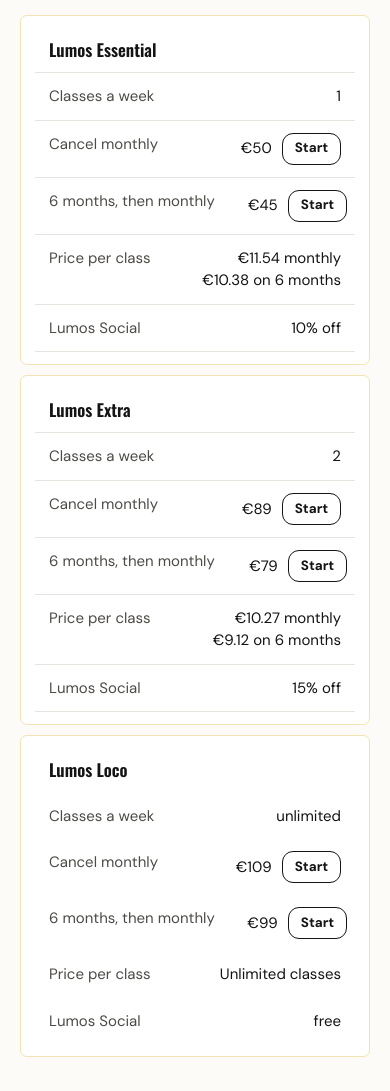
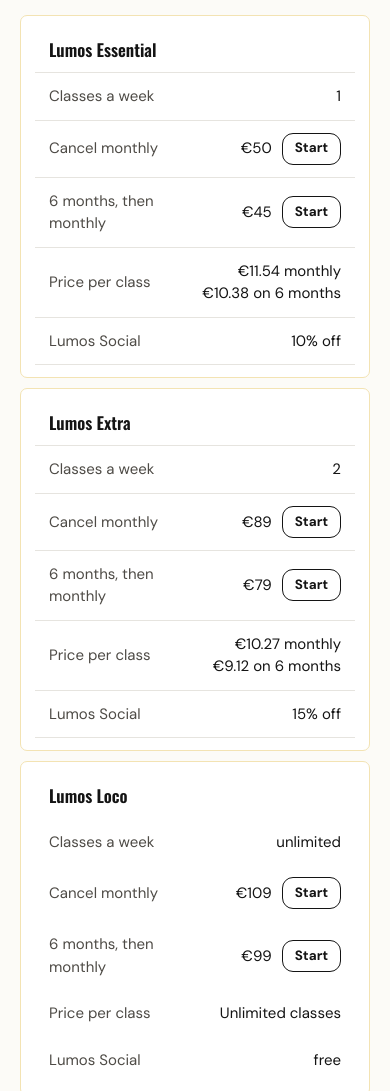
Before and after one commit to Lucobsen/lumos-latin-site, a plain HTML site: page prototype/en/prices/index.html in a window 390 px wide. Shown: the part 2753-3844 px from the top of the page. Drawn offline with nearby package versions, Linux system fonts and the light colour scheme.

Commit message:
Prices page, phone: long Dutch label wraps, so the membership rows no longer stick out on the right (also on the live site)
Co-Authored-By: Claude Opus 5.5 <noreply@anthropic.com>

```diff
--- a/prototype/assets/style.css
+++ b/prototype/assets/style.css
@@ -399,7 +399,8 @@ p { margin: 0 0 .75em; }
   .mtable td { display: flex; justify-content: space-between; gap: 12px; }
   .mtable td::before { content: attr(data-label); color: var(--muted); }
   .mtable tr td { text-align: right; }
-  .mtable td::before { text-align: left; flex: none; }
+  .mtable td::before { text-align: left; flex: 0 1 auto; min-width: 0; }  /* a long label (Dutch "6 maanden, daarna maandelijks") wraps instead of pushing the price off the screen */
+  .mtable td { align-items: center; }
 }
 .mtable th, .mtable td { text-align: left; padding: 12px 14px; border-bottom: 1px solid var(--line); }
 .mtable thead th { font: 600 13px/1.2 var(--body); color: var(--muted); }
```
